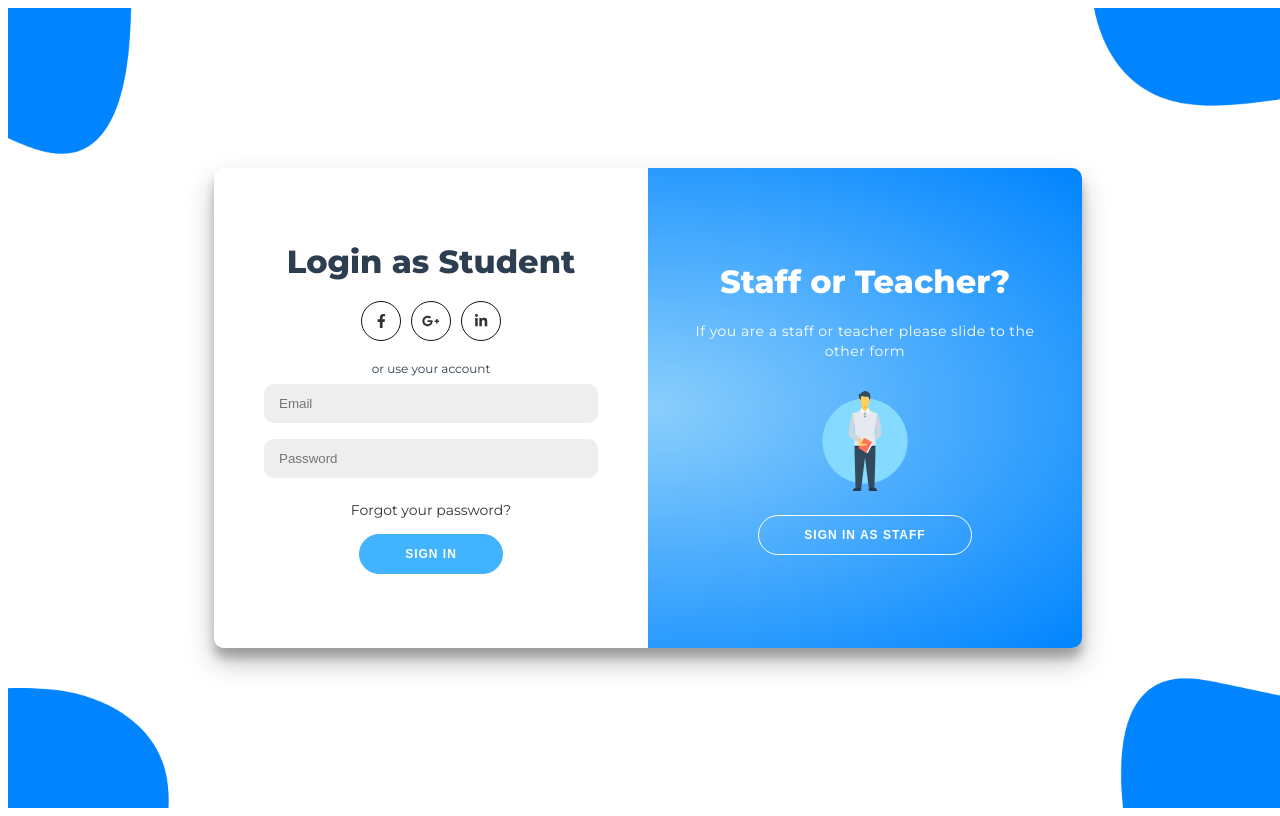
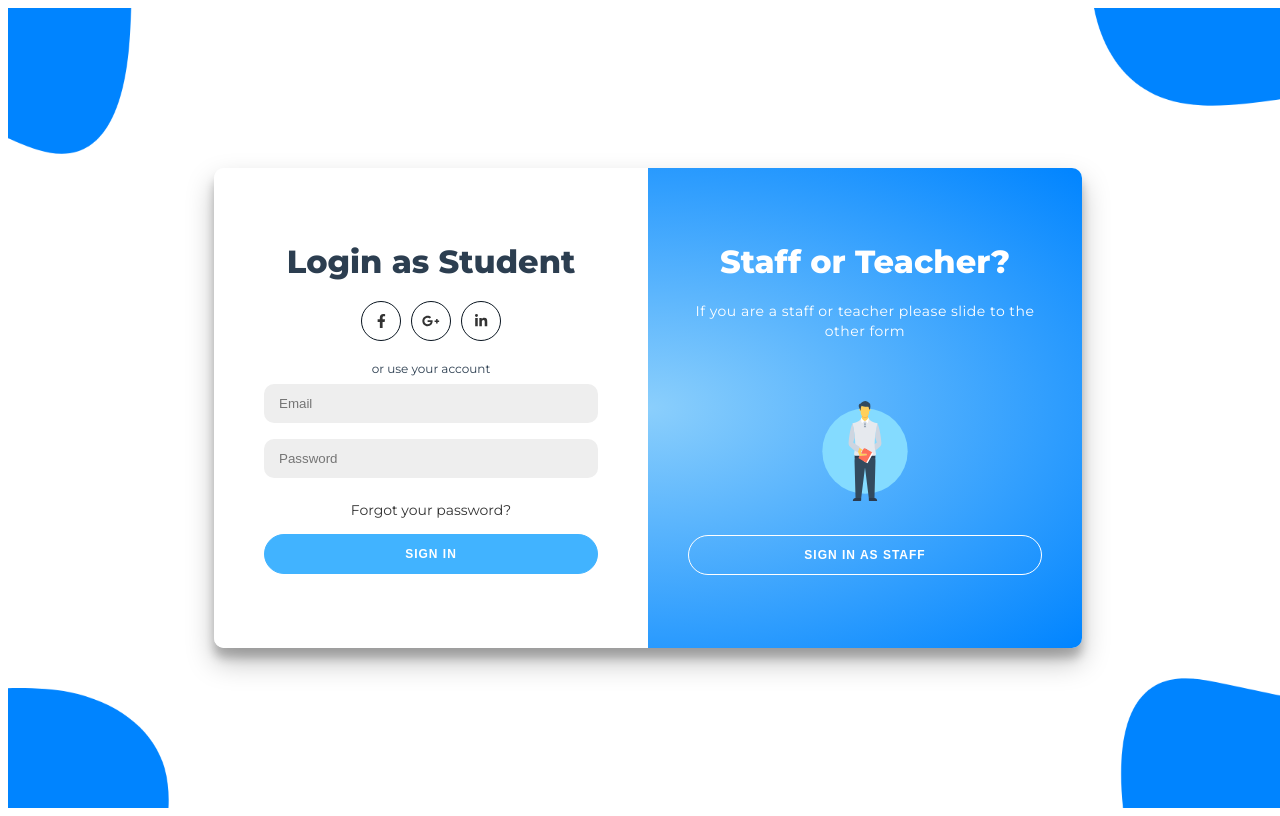
Before and after one commit to rilindn/up-grade-app, a Vue app: page /login in a window 1280 px wide. Built offline with nearby package versions, Linux system fonts and the light colour scheme.

Commit message:
implemented-custom-button

```diff
--- a/package.json
+++ b/package.json
@@ -15,7 +15,8 @@
     "core-js": "^3.6.5",
     "sass-loader": "^12.3.0",
     "vue": "^3.0.0",
-    "vue-router": "^4.0.0-0"
+    "vue-router": "^4.0.0-0",
+    "vue-styled-components": "^1.6.0"
   },
   "devDependencies": {
     "@fortawesome/fontawesome-free": "^5.15.4",
--- /dev/null
+++ b/src/components/button/CustomButton.styles.scss
@@ -0,0 +1,18 @@
+.Button {
+  width: 100%;
+  border: 1px solid#41b3ff;
+  color: #ffffff;
+  font-size: 12px;
+  font-weight: bold;
+  padding: 12px 45px;
+  letter-spacing: 1px;
+  text-transform: uppercase;
+  transition: transform 80ms ease-in;
+}
+.Button:active {
+  transform: scale(0.95);
+}
+
+.Button:focus {
+  outline: none;
+}
--- /dev/null
+++ b/src/components/button/CustomButton.vue
@@ -0,0 +1,44 @@
+<template>
+<button class="Button"
+:style ="{backgroundColor:bgColor, borderRadius:borderRadius, borderColor:borderColor,width:width, height:height}">
+    <i v-bind:class="startIcon"></i>
+    {{title}}
+</button>
+</template>
+
+<script>
+export default {
+  props: {
+    title:{
+        type:String,
+    },
+    bgColor:{
+        type:String,
+        default:"#41b3ff"
+    },
+    borderRadius:{
+        type:String,
+        default:"50px"
+    },
+    borderColor:{
+        type:String,
+        default:"#41b3ff"
+    },
+    startIcon:{
+        type: Element
+    },
+    width:{
+        type:String,
+        default:"100%"
+    },
+     height:{
+        type:String,
+        default:"40px"
+    }
+  }
+}
+</script>
+
+<style>
+@import "./CustomButton.styles.scss";
+</style>
--- /dev/null
+++ b/src/components/button/index.js
@@ -0,0 +1 @@
+export { default } from "./CustomButton";
--- a/src/views/Login/Login.styles.scss
+++ b/src/views/Login/Login.styles.scss
@@ -49,32 +49,6 @@
   font-size: 14px;
   text-decoration: none;
   margin: 15px 0;
-}
-
-button {
-  border-radius: 20px;
-  border: 1px solid#41b3ff;
-  background-color: #41b3ff;
-  color: #ffffff;
-  font-size: 12px;
-  font-weight: bold;
-  padding: 12px 45px;
-  letter-spacing: 1px;
-  text-transform: uppercase;
-  transition: transform 80ms ease-in;
-}
-
-button:active {
-  transform: scale(0.95);
-}
-
-button:focus {
-  outline: none;
-}
-
-button.ghost {
-  background-color: transparent;
-  border-color: #ffffff;
 }
 
 form {
--- a/src/views/Login/Login.vue
+++ b/src/views/Login/Login.vue
@@ -17,7 +17,11 @@
           <input class="input" type="email" placeholder="Email" />
           <input type="password" placeholder="Password" />
           <a href="#">Forgot your password?</a>
-          <button>Sign In</button>
+          <Button
+              id="signInStaff"
+              title="Sign In"
+            >
+            </Button>
         </form>
       </div>
       <div class="form-container sign-in-container">
@@ -32,7 +36,11 @@
           <input class="input" type="email" placeholder="Email" />
           <input type="password" placeholder="Password" />
           <a href="#">Forgot your password?</a>
-          <button>Sign In</button>
+          <Button
+              id="signInStaff"
+              title="Sign In"
+            >
+            </Button>
         </form>
       </div>
       <div class="overlay-container">
@@ -40,30 +48,34 @@
           <div class="overlay-panel overlay-right">
             <h1>Staff or Teacher?</h1>
             <p>If you are a staff or teacher please slide to the other form</p>
-            <div style="padding-bottom: 20px">
+            <div style="padding: 30px">
               <img src="../../assets/teacher.svg" alt="" width="100" />
             </div>
-            <button
+            <Button
               class="ghost"
               id="signInStaff"
               @click="rightPanelShow = true"
+              title="Sign In as Staff"
+              bgColor="transparent"
+              borderColor="#fff"
             >
-              Sign In as Staff
-            </button>
+            </Button>
           </div>
           <div class="overlay-panel overlay-left">
             <h1>Student or Parent?</h1>
             <p>If you are a student or parent please slide to the other form</p>
-            <div style="padding-bottom: 20px">
+            <div style="padding-bottom: 50px">
               <img src="../../assets/student.svg" alt="" width="100" />
             </div>
-            <button
+           <Button
               class="ghost"
-              id="signInTeacher"
+              id="signInStaff"
               @click="rightPanelShow = false"
+              title="Sign In as Staff"
+              bgColor="transparent"
+              borderColor="#fff"
             >
-              Sign In as Student
-            </button>
+            </Button>
           </div>
         </div>
       </div>
@@ -71,9 +83,12 @@
   </div>
 </template>
 <script>
+import Button from '../../components/button'
 export default {
   name: "App",
-  components: {},
+  components: {
+    Button
+  },
   data() {
     return {
       rightPanelShow: false,
```
Also changed, not shown: 1 other file (tests, documents, lock files or other folders).
